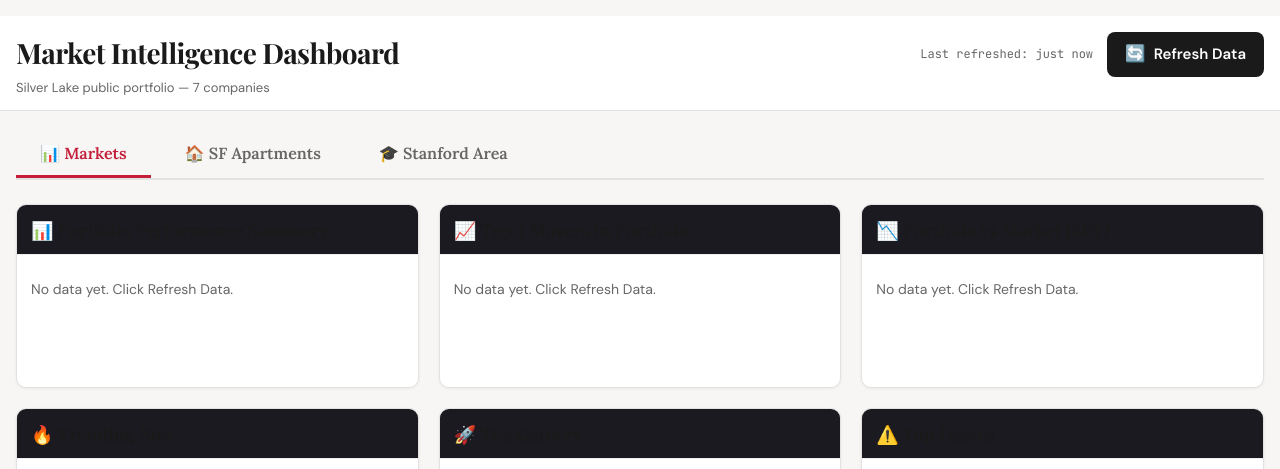
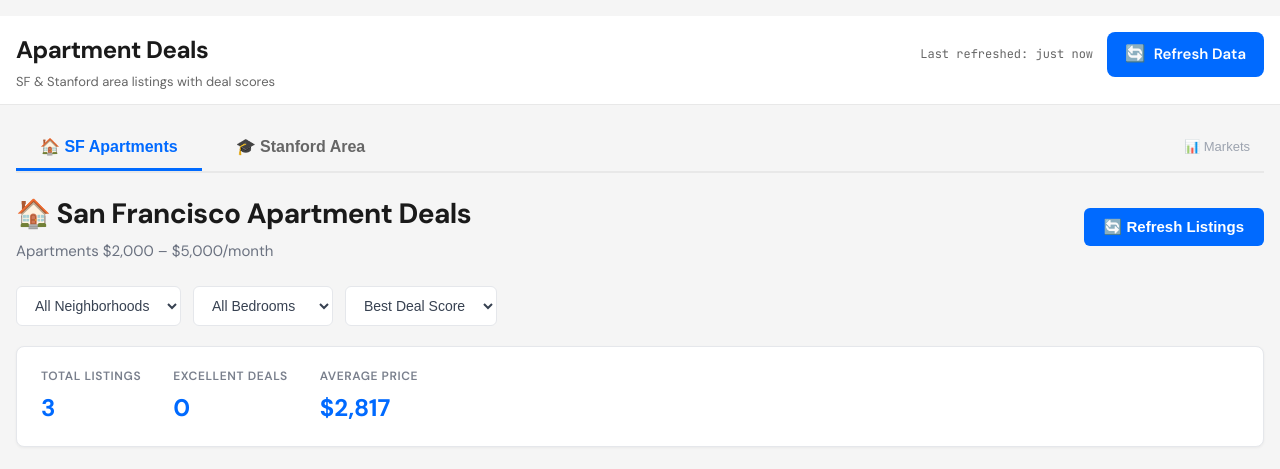
Before and after one commit to Andrew-Castleman/random-dash, a Flask app: page / in a window 1280 px wide. Shown: the top 469 px of the page. Run offline with Flask 3, Linux system fonts and the light colour scheme; data that the repository does not hold is empty.

Commit message:
Focus on housing: rename to Apartment Deals, Markets tab secondary
- Title/tagline: Apartment Deals — SF & Stanford Area; remove Silver Lake refs
- Default tab: SF Apartments (loads on open); tab order: SF → Stanford → Markets
- Markets tab last, styled as secondary (muted, smaller, right-aligned)
- Portfolio widget: Silver Lake → Portfolio (7 Companies)

Co-authored-by: Cursor <cursoragent@cursor.com>

```diff
--- a/static/dashboard.js
+++ b/static/dashboard.js
@@ -418,7 +418,16 @@
     document.body.setAttribute("data-theme", tabName || "markets");
   }
   var activeTabBtn = document.querySelector(".tab-btn.active");
-  setDashboardTheme(activeTabBtn ? activeTabBtn.getAttribute("data-tab") : "markets");
+  var initialTab = activeTabBtn ? activeTabBtn.getAttribute("data-tab") : "apartments";
+  setDashboardTheme(initialTab);
+  if (initialTab === "apartments" && !window.apartmentsLoaded) {
+    loadApartments();
+    window.apartmentsLoaded = true;
+  }
+  if (initialTab === "stanford-apartments" && !window.stanfordApartmentsLoaded) {
+    loadStanfordApartments();
+    window.stanfordApartmentsLoaded = true;
+  }
 
   document.querySelectorAll(".tab-btn").forEach(function (btn) {
     btn.addEventListener("click", function () {
--- a/static/style.css
+++ b/static/style.css
@@ -586,6 +586,20 @@ body {
   color: #667eea;
   border-bottom-color: #667eea;
 }
+.tab-btn--secondary {
+  margin-left: auto;
+  font-size: 0.8125rem;
+  font-weight: 500;
+  color: #9ca3af;
+  padding: 8px 14px;
+}
+.tab-btn--secondary:hover {
+  color: #6b7280;
+}
+.tab-btn--secondary.active {
+  color: #667eea;
+  border-bottom-color: #667eea;
+}
 .tab-content { display: none; }
 .tab-content.active { display: block; }
 
@@ -897,6 +911,16 @@ body[data-theme="apartments"] .tab-btn.active {
   color: #006aff;
   border-bottom-color: #006aff;
 }
+body[data-theme="apartments"] .tab-btn--secondary {
+  color: #9ca3af;
+}
+body[data-theme="apartments"] .tab-btn--secondary:hover {
+  color: #6b7280;
+}
+body[data-theme="apartments"] .tab-btn--secondary.active {
+  color: #006aff;
+  border-bottom-color: #006aff;
+}
 
 /* Zillow-style apartments container and cards (SF + Stanford area) */
 #apartments-tab .apartments-container,
--- a/templates/dashboard.html
+++ b/templates/dashboard.html
@@ -3,7 +3,7 @@
 <head>
   <meta charset="UTF-8">
   <meta name="viewport" content="width=device-width, initial-scale=1.0">
-  <title>Market Intelligence — Silver Lake Portfolio</title>
+  <title>Apartment Deals — SF & Stanford Area</title>
   <link rel="stylesheet" href="{{ url_for('static', filename='style.css') }}">
   <link rel="preconnect" href="https://fonts.googleapis.com">
   <link rel="preconnect" href="https://fonts.gstatic.com" crossorigin>
@@ -14,8 +14,8 @@
     <header class="dashboard-header">
       <div class="header-row">
         <div>
-          <h1>Market Intelligence Dashboard</h1>
-          <p class="dashboard-tagline">Silver Lake public portfolio — 7 companies</p>
+          <h1>Apartment Deals</h1>
+          <p class="dashboard-tagline">SF & Stanford area listings with deal scores</p>
         </div>
         <div class="header-actions">
           <span class="dashboard-updated" id="lastUpdated">Last refreshed: never</span>
@@ -32,12 +32,12 @@
     <div class="toast" id="toast" role="status" aria-live="polite"></div>
 
     <div class="dashboard-tabs">
-      <button type="button" class="tab-btn active" data-tab="markets" aria-selected="true">📊 Markets</button>
-      <button type="button" class="tab-btn" data-tab="apartments" aria-selected="false">🏠 SF Apartments</button>
+      <button type="button" class="tab-btn active" data-tab="apartments" aria-selected="true">🏠 SF Apartments</button>
       <button type="button" class="tab-btn" data-tab="stanford-apartments" aria-selected="false">🎓 Stanford Area</button>
+      <button type="button" class="tab-btn tab-btn--secondary" data-tab="markets" aria-selected="false">📊 Markets</button>
     </div>
 
-    <div class="tab-content active" id="markets-tab">
+    <div class="tab-content" id="markets-tab">
     <main class="dashboard-grid">
       <section class="widget widget--summary" aria-labelledby="summary-title">
         <h2 class="widget-title" id="summary-title">📊 Portfolio Performance Summary</h2>
@@ -98,7 +98,7 @@
       </section>
 
       <section class="widget widget--portfolio widget--full" aria-labelledby="portfolio-title">
-        <h2 class="widget-title" id="portfolio-title">💰 Silver Lake Public Portfolio (7 Companies)</h2>
+        <h2 class="widget-title" id="portfolio-title">💰 Portfolio (7 Companies)</h2>
         <div class="widget-body" id="widget-portfolio">
           <div class="widget-loading" data-widget="portfolio">Loading…</div>
         </div>
@@ -106,7 +106,7 @@
     </main>
     </div>
 
-    <div class="tab-content" id="apartments-tab">
+    <div class="tab-content active" id="apartments-tab">
       <div class="apartments-container">
         <div class="apartments-header">
           <div>
```
